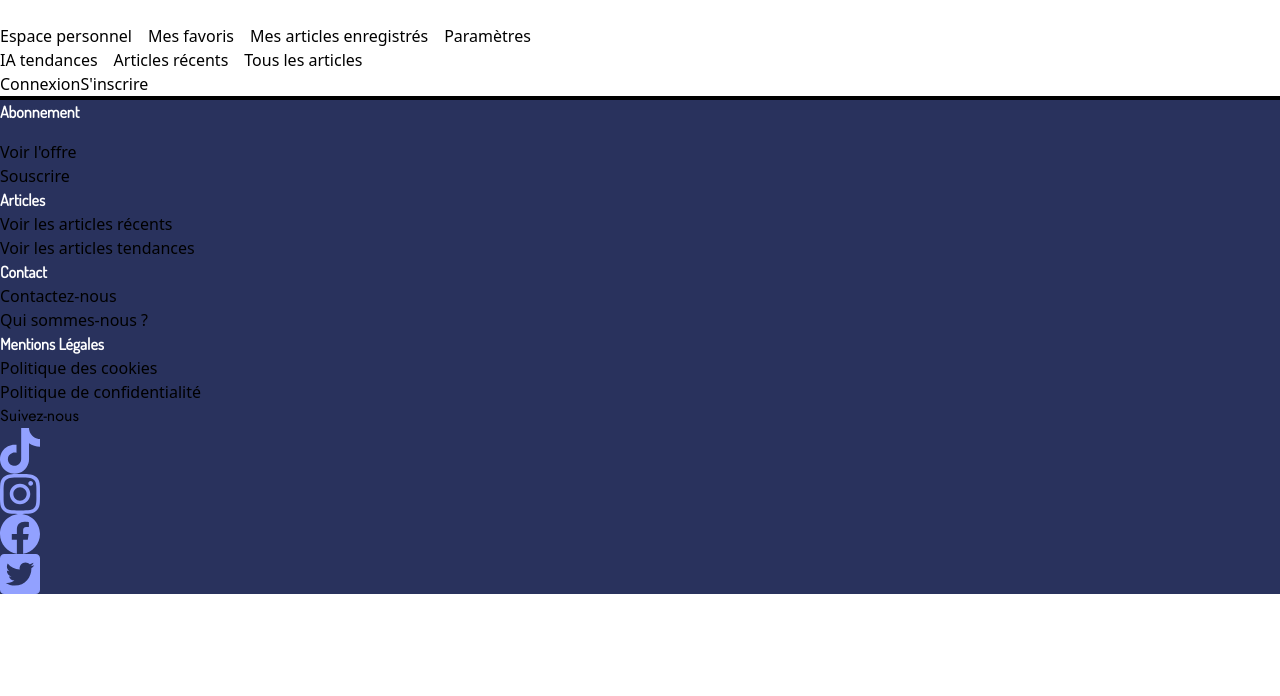
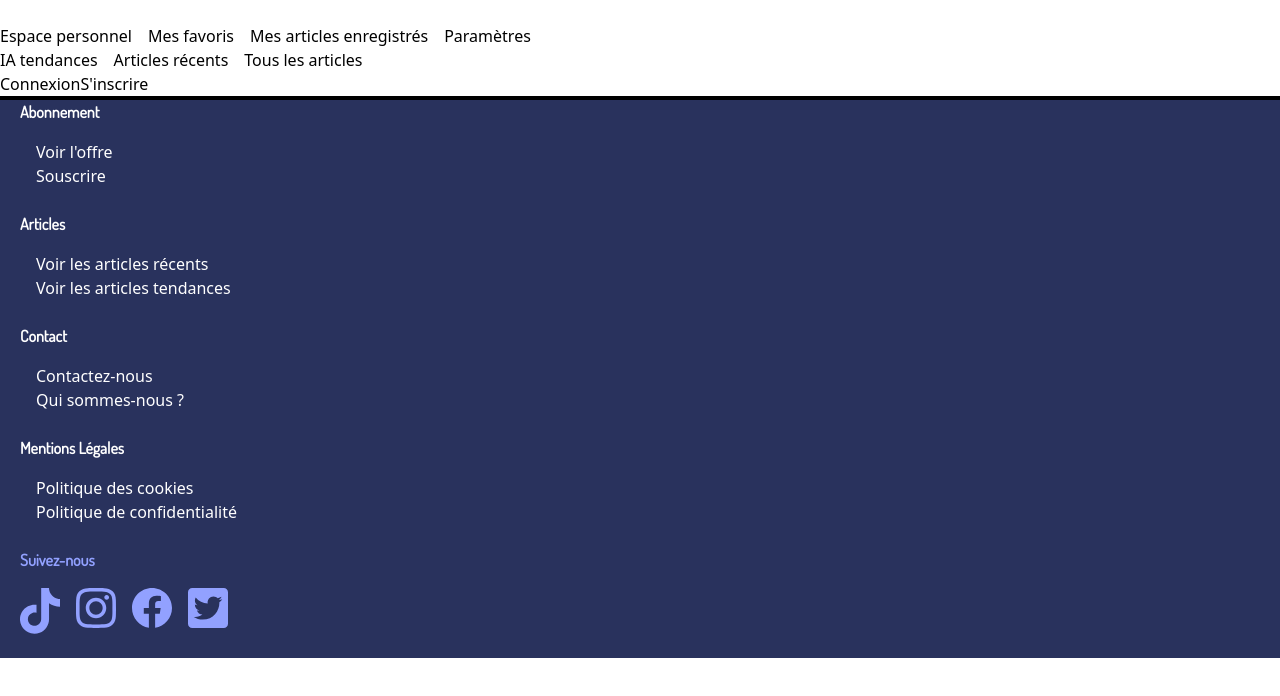
Before and after one commit to marionmura/ProjetS2_marion_yann_aline, a Vue app: page / in a window 1280 px wide. Shown: the top 696 px of the page. Built offline with nearby package versions, Linux system fonts and the light colour scheme.

Commit message:
spacing footer + font-white

```diff
--- a/src/assets/css/style.css
+++ b/src/assets/css/style.css
@@ -10,7 +10,7 @@
       @apply font-cabin text-6xl;
     }
     h4{
-      @apply font-dosis font-bold text-white;
+      @apply font-dosis font-bold text-base text-white;
     }
     p{
       @apply font-jost;
--- a/src/components/FooterPage.vue
+++ b/src/components/FooterPage.vue
@@ -9,53 +9,53 @@ import Twitter from './icons/Twitter.vue';
 
     <footer class="flex flex-col bg-grisfooter">
 
-        <nav>
+        <nav class="ml-5">
 
-            <div class="space-y-4">
+            <div class="space-y-4 mb-6">
                 <h4 >Abonnement</h4>
-                <ul>
-                    <li><a href="#">Voir l'offre</a></li>
-                    <li><a href="#">Souscrire</a></li>
+                <ul class="ml-4">
+                    <li class="text-white"><a href="#">Voir l'offre</a></li>
+                    <li class="text-white"><a href="#">Souscrire</a></li>
                 </ul>
             </div>
 
             <span></span>
 
-            <div>
+            <div class="space-y-4 mb-6">
                 <h4>Articles</h4>
-                <ul>
-                    <li><a href="#">Voir les articles récents</a></li>
-                    <li><a href="#">Voir les articles tendances</a></li>
+                <ul class="ml-4">
+                    <li class="text-white"><a href="#">Voir les articles récents</a></li>
+                    <li class="text-white"><a href="#">Voir les articles tendances</a></li>
                 </ul>
             </div>
 
             <span></span>
 
-            <div>
+            <div class="space-y-4 mb-6">
                 <h4>Contact</h4>
-                <ul>
-                    <li><a href="#">Contactez-nous</a></li>
-                    <li><a href="#">Qui sommes-nous ?</a></li>
+                <ul class="ml-4">
+                    <li class="text-white"><a href="#">Contactez-nous</a></li>
+                    <li class="text-white"><a href="#">Qui sommes-nous ?</a></li>
                 </ul>
             </div>
 
             <span></span>
 
-            <div>
+            <div class="space-y-4 mb-6">
                 <h4>Mentions Légales</h4>
-                <ul>
-                    <li><a href="#">Politique des cookies</a></li>
-                    <li><a href="#">Politique de confidentialité</a></li>
+                <ul class="ml-4">
+                    <li class="text-white"><a href="#">Politique des cookies</a></li>
+                    <li class="text-white"><a href="#">Politique de confidentialité</a></li>
                 </ul>
             </div>
 
         </nav>
 
-        <div>
+        <div class="space-y-4 mb-6 ml-5">
 
-            <p>Suivez-nous</p>
+            <h4 class="text-violet">Suivez-nous</h4>
 
-            <ul>
+            <ul class="flex flex-row gap-4">
                 <li><Tiktok /></li>
                 <li><Instagram /></li>
                 <li><Facebook/></li>
--- a/tailwind.config.js
+++ b/tailwind.config.js
@@ -9,7 +9,7 @@ module.exports = {
       white: '#ffffff',
       black: '#000000',
       transparent: 'transparent',
-
+      violet:'#92A1FF',
     },
     fontFamily: {
       jost: ['Jost', 'sans-serif'],
```
